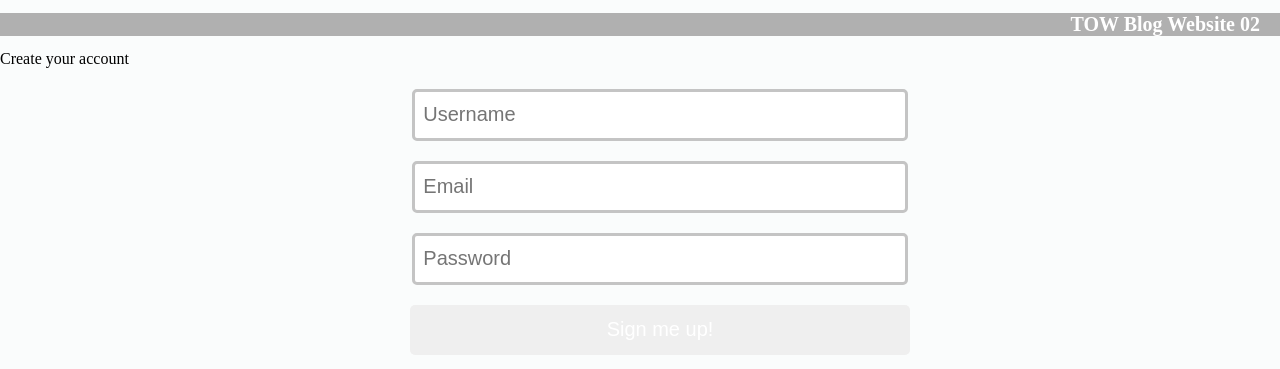
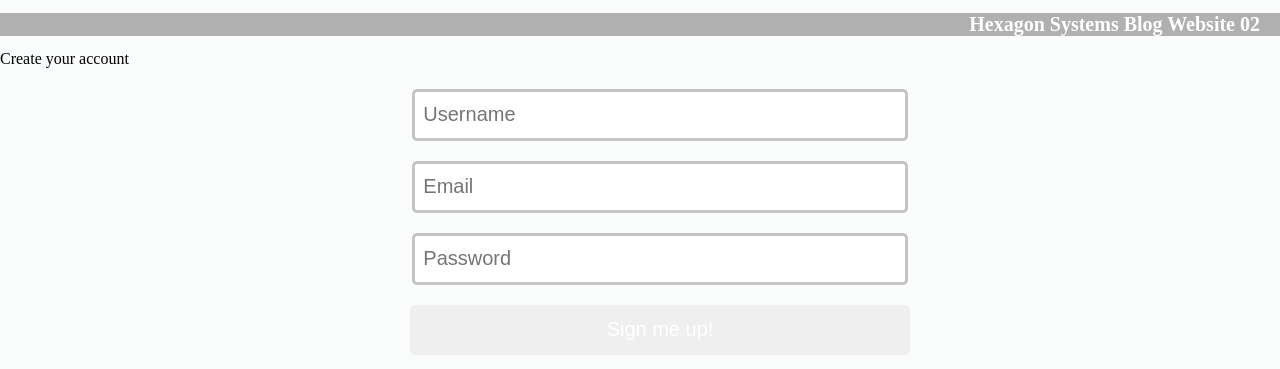
Before and after one commit to HexagonSystems/website, a PHP site: the page made by App/View/designTest.html in a window 1280 px wide. Shown: the top 369 px of the page. Run offline with PHP 8.4, Linux system fonts and the light colour scheme; the template is opened without the code that fills it, so the values that code supplies are empty; the visitor is signed in with stand-in values (Sample User, id 1).

Commit message:
Change TOW to Hexagon Systems

```diff
--- a/App/View/Template/header.php
+++ b/App/View/Template/header.php
@@ -2,7 +2,7 @@
 <html>
 <!-- the head section -->
 <head>
-<title>TOW - Blog</title>
+<title>Hexagon Systems</title>
 <link rel="stylesheet" type="text/css" href="includes/css/style.css" />
 <link rel="stylesheet" type="text/css" href="includes/css/main.css" />
 <!-- <link rel="stylesheet" type="text/css"	href="includes/css/registerView.css" />
@@ -21,4 +21,4 @@
 <body>
     <div class="container">
         <header class="topabsolute fix clearfix">
-            <h1>TOW Blog Website 02</h1>
+            <h1>Hexagon Systems</h1>
--- a/App/View/designTest.html
+++ b/App/View/designTest.html
@@ -2,7 +2,7 @@
 <html>
     <!-- the head section -->
     <head>
-        <title>TOW - Blog</title>
+        <title>Hexagon Systems - Blog</title>
         <link rel="stylesheet" type="text/css" href="/includes/css/main.css" />
         <link rel="stylesheet" type="text/css" href="/includes/css/header.css" />
         <link rel="stylesheet" type="text/css" href="/includes/css/footer.css" />
@@ -14,7 +14,7 @@
     <body>
         <div class="left">
             <header>
-                <h1>TOW Blog Website 02</h1>
+                <h1>Hexagon Systems Blog Website 02</h1>
                 <nav>
                     <ul>
                         <li><a href="index.php?location=indexPage">Index</a></li>
```
